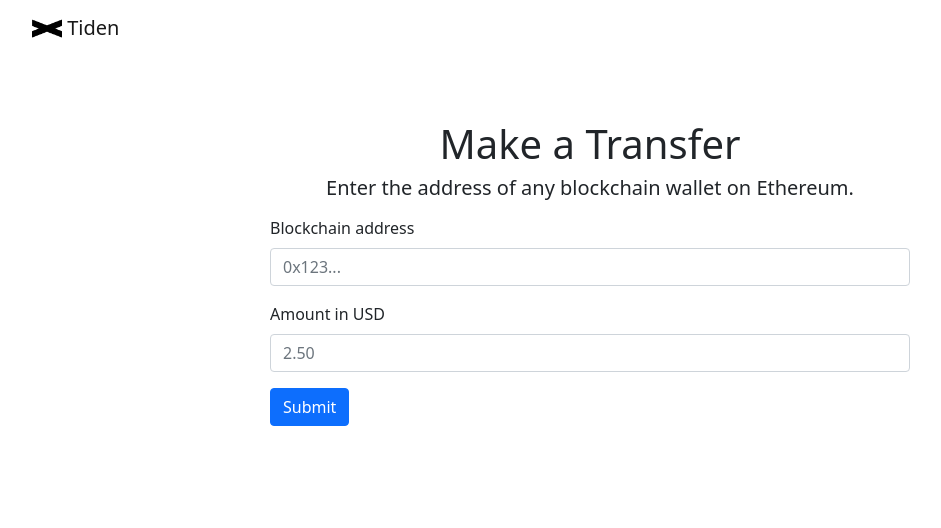
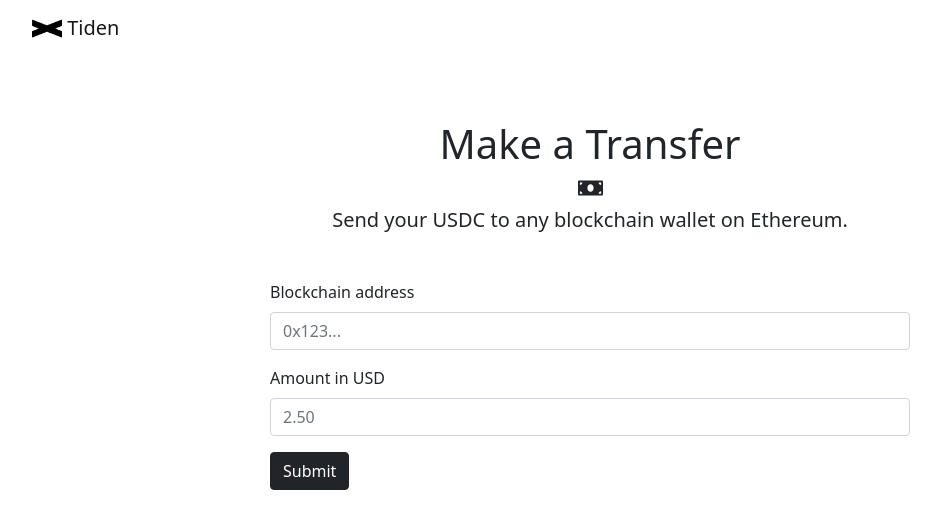
Before and after one commit to jw122/tiden, a React (Create React App) app in the folder frontend/: page /transfer in a window 1280 px wide. Shown: the top 528 px of the page, without its empty margins (50-991 px from the left). Built offline with nearby package versions, Linux system fonts and the light colour scheme.

Commit message:
more styling

```diff
--- a/frontend/src/components/TransferForm.tsx
+++ b/frontend/src/components/TransferForm.tsx
@@ -56,7 +56,12 @@ function TransferForm() {
   // form submission makes an api call to make the transfer. Currently defaulting to USD and ETH
   return (
     <div className="transferForm">
-      <p>{txHash}</p>
+      <div className="my-5">
+        <p>
+          <b>{txHash}</b>
+        </p>
+      </div>
+
       <Form onSubmit={makeTransfer}>
         <Form.Group className="mb-3">
           <Form.Label>Blockchain address</Form.Label>
@@ -75,7 +80,7 @@ function TransferForm() {
             onChange={(e) => setAmountToSend(e.target.value)}
           />
         </Form.Group>
-        <Button variant="primary" type="submit">
+        <Button variant="dark" type="submit">
           Submit
         </Button>
       </Form>
--- a/frontend/src/pages/Transfer.tsx
+++ b/frontend/src/pages/Transfer.tsx
@@ -1,11 +1,16 @@
 import TransferForm from "../components/TransferForm";
+import { FontAwesomeIcon } from "@fortawesome/react-fontawesome";
+import { faCoffee, faMoneyBill } from "@fortawesome/free-solid-svg-icons";
 
 function Transfer() {
   return (
     <div style={{ marginTop: "5%" }}>
       <h1 style={{ textAlign: "center" }}>Make a Transfer</h1>
       <h5 style={{ textAlign: "center" }}>
-        Enter the address of any blockchain wallet on Ethereum.
+        <FontAwesomeIcon icon={faMoneyBill} />
+      </h5>
+      <h5 style={{ textAlign: "center" }}>
+        Send your USDC to any blockchain wallet on Ethereum.
       </h5>
       <TransferForm />
     </div>
```
